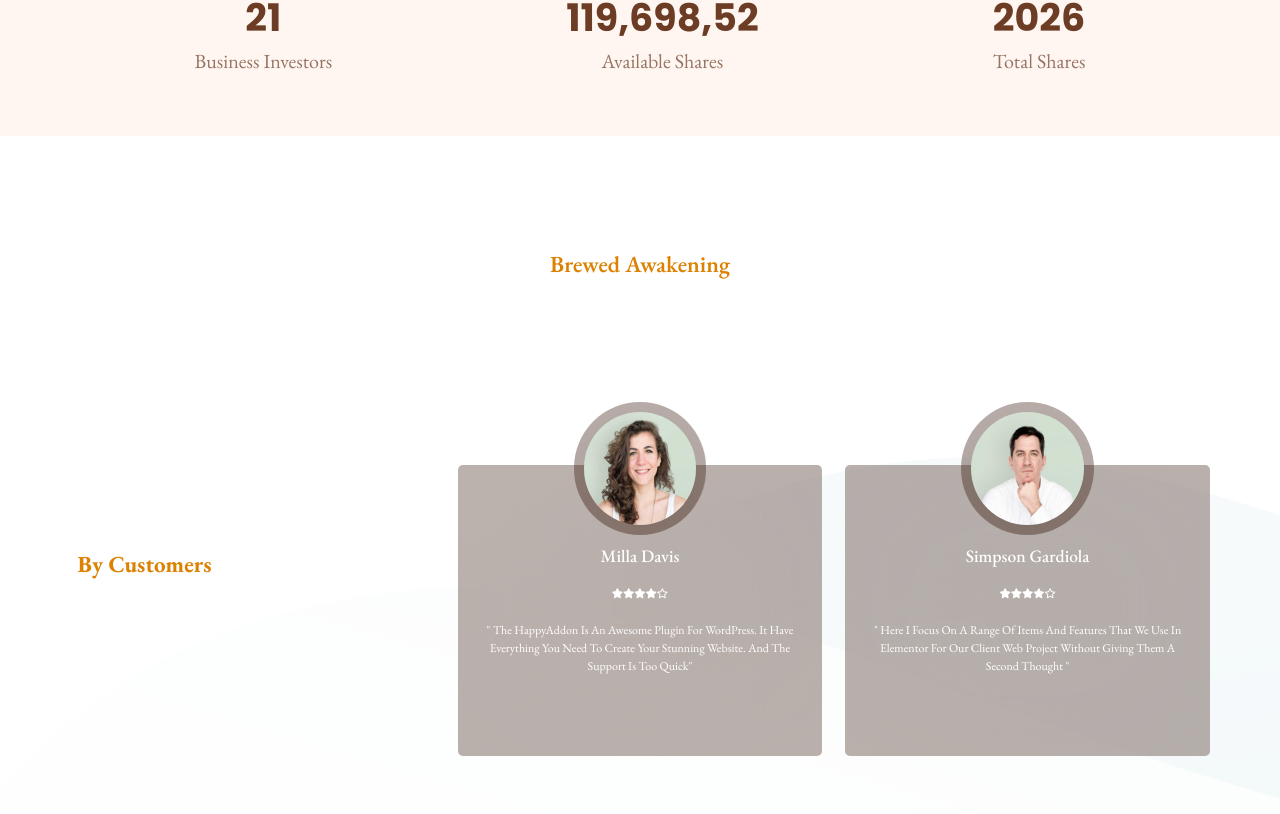
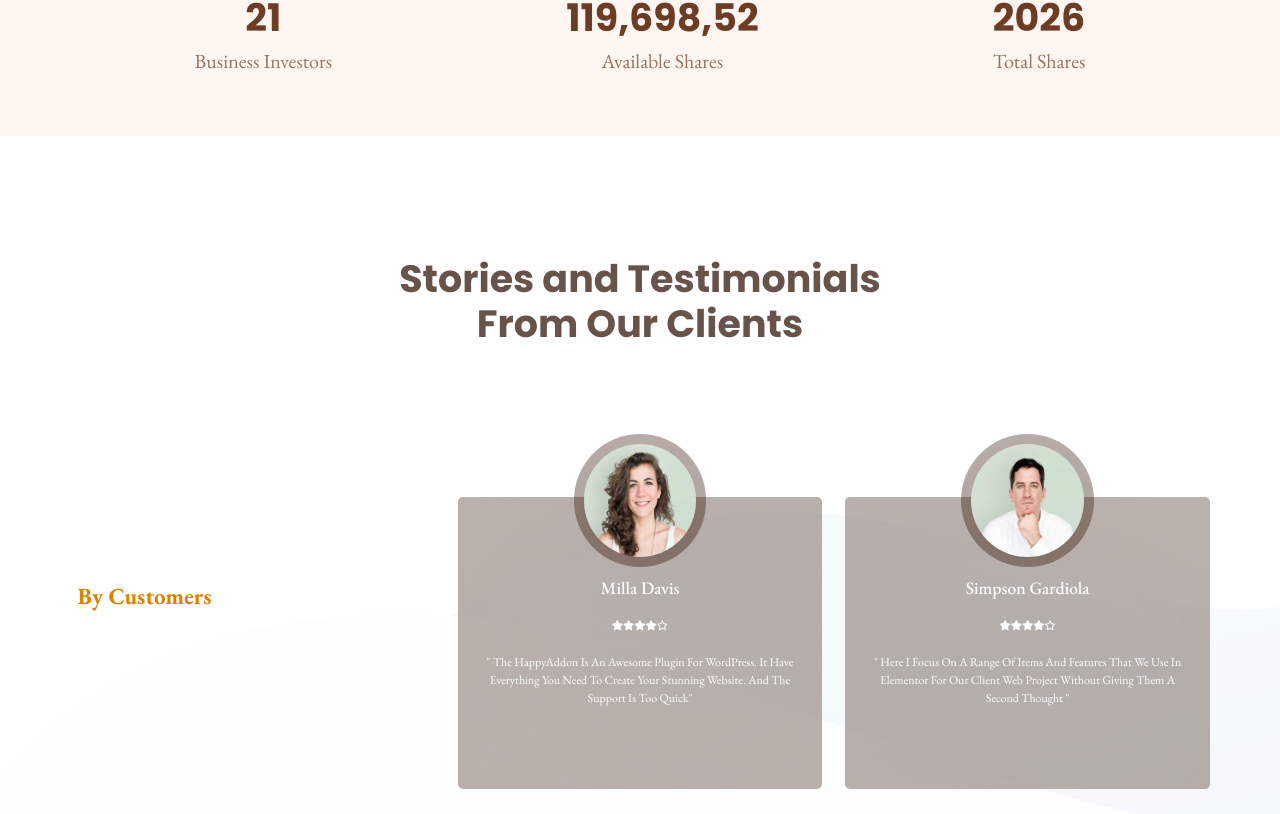
Before and after one commit to soe-paing/caffee-shop, a React (Vite) app: page / in a window 1280 px wide. Shown: the part 3566-4380 px from the top of the page. Built offline with nearby package versions, Linux system fonts and the light colour scheme.

Commit message:
start changin review section

```diff
--- a/src/sections/review/Review.jsx
+++ b/src/sections/review/Review.jsx
@@ -26,11 +26,10 @@ const Review = () => {
         <section id="review">
             <div className='review-background-overlay'></div>
             <div className='container'>
-                <div className="review-header">
-                    <h5 className="section-head">
-                        <span>Brewed Awakening</span>
-                    </h5>
-                </div>
+                <h1 className='heading-black'>
+                    Stories and Testimonials<br/>
+                    From Our Clients
+                </h1>
                 <div className="review-body row">
                     <div>
                         <h5>
--- a/src/sections/review/review.css
+++ b/src/sections/review/review.css
@@ -13,6 +13,9 @@
         left: 0;right: 0;
         transition: background 0.3s, border-radius 0.3s, opacity 0.3s;
     }
+    .container {
+        margin-top: 12rem;
+    }
     .review-shadow {
         position: absolute;
         width: 100%;
@@ -27,7 +30,7 @@
     .review-body {
         display: flex;
         justify-content: space-between;
-        padding: 10rem 0 20rem 0;
+        padding: 10rem 0 12rem 0;
     }
     .review-body>div {
         width: 32%;
```
